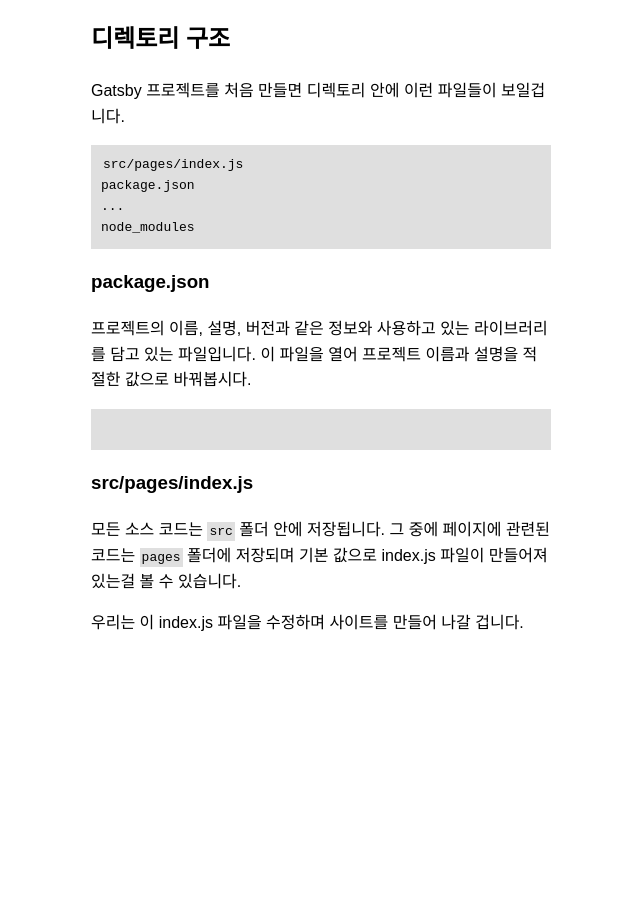
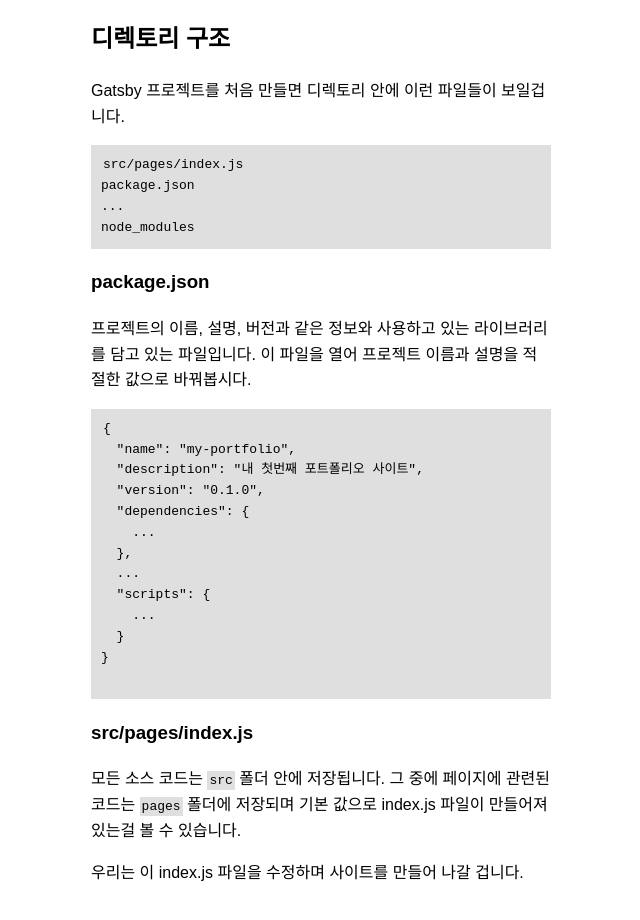
Before and after one commit to pofoldev/pofol-dev-workshop, a Gatsby site: page /tutorials/gatsby-structure in a window 1280 px wide. Shown: the whole page, without its empty margins (319-959 px from the left). Before the commit the page ends 800 px from the top, so only its background shows below. Built offline with nearby package versions, Linux system fonts and the light colour scheme; Gatsby itself is replaced by a stand-in of ours; some packages are replaced by stand-ins of ours; code samples lack their colours.

Commit message:
package.json 예제 추가

````diff
--- a/tutorial/gatsby-structure/index.mdx
+++ b/tutorial/gatsby-structure/index.mdx
@@ -15,6 +15,18 @@
 프로젝트의 이름, 설명, 버전과 같은 정보와 사용하고 있는 라이브러리를 담고 있는 파일입니다.
 이 파일을 열어 프로젝트 이름과 설명을 적절한 값으로 바꿔봅시다.
 ```
+{
+  "name": "my-portfolio",
+  "description": "내 첫번째 포트폴리오 사이트",
+  "version": "0.1.0",
+  "dependencies": {
+    ...
+  },
+  ...
+  "scripts": {
+    ...
+  }
+}
 
 ```
 
````
